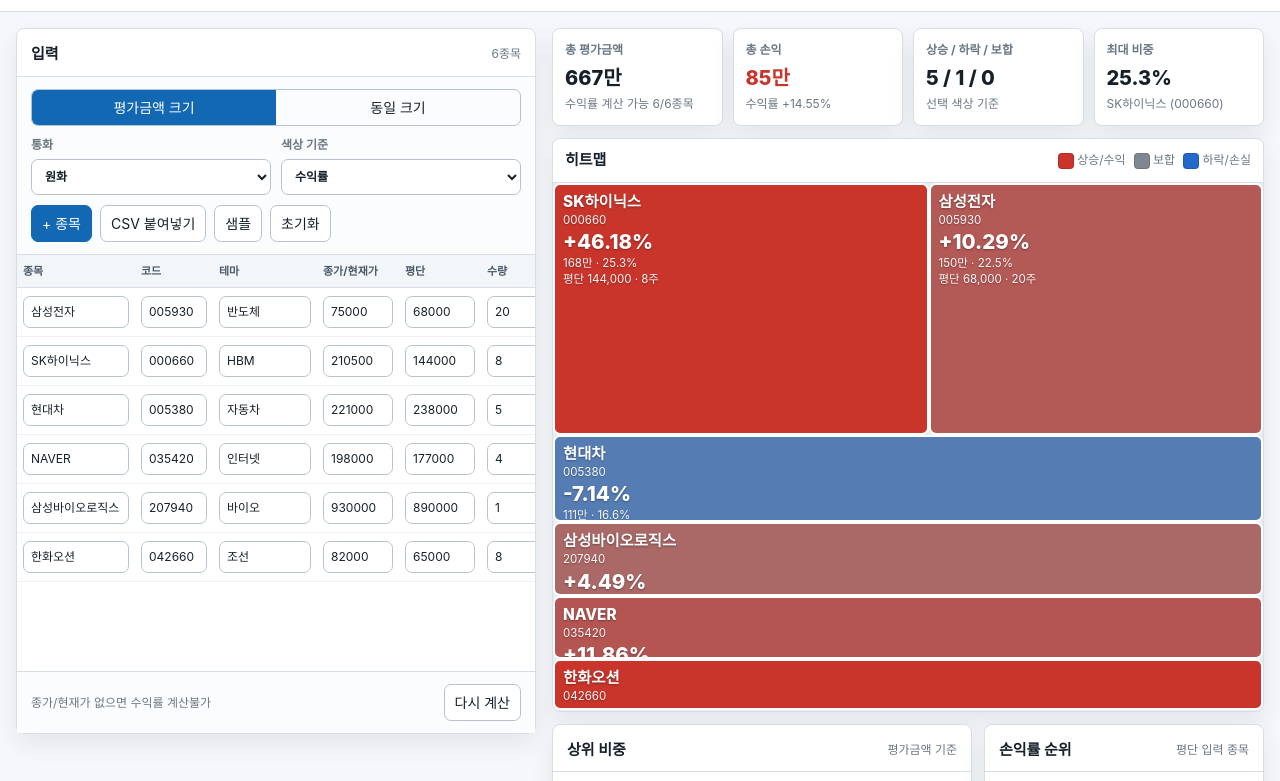
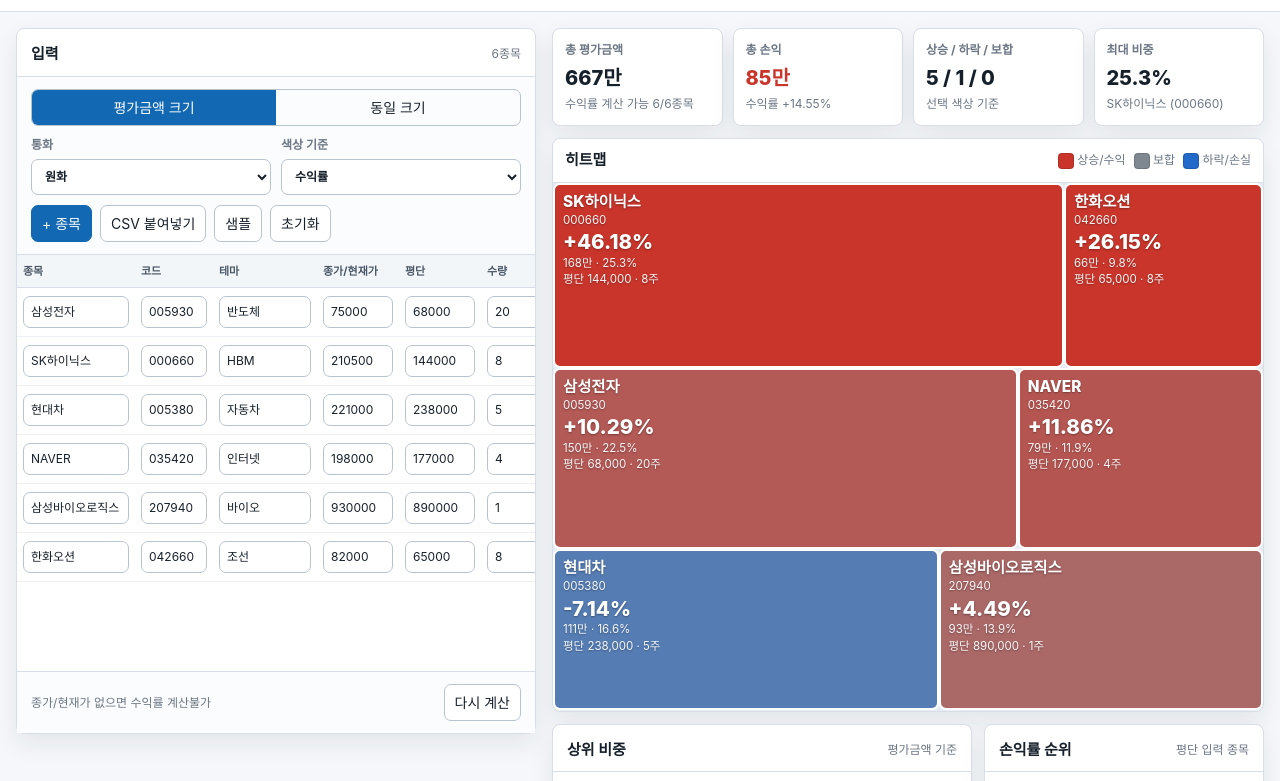
Before and after one commit to ProjectDragonOC/portfolio-heatmap-builder, a plain HTML site: page index.html in a window 1280 px wide. Shown: the part 65-846 px from the top of the page. Drawn offline with Linux system fonts and the light colour scheme.

Commit message:
Polish heatmap mosaic layout

```diff
--- a/index.html
+++ b/index.html
@@ -523,7 +523,7 @@
   <div class="app">
     <header>
       <div>
-        <h1>Portfolio Heatmap Builder</h1>
+        <h1>포트폴리오 히트맵 빌더</h1>
         <div class="muted">종목·종가/현재가·평단·수량 입력형 보유 히트맵</div>
       </div>
       <div class="header-actions">
@@ -888,7 +888,7 @@
         return;
       }
       const values = data.map(r => sizeMode === "equal" ? 1 : Math.max(r.value, 1));
-      const rects = squarify(values, 0, 0, width, height);
+      const rects = mosaicLayout(values, 0, 0, width, height);
       const metricKey = el.colorMetric.value === "daily" ? "daily" : "returnPct";
       const totalValue = data.reduce((sum, r) => sum + r.value, 0);
       data.forEach((r, i) => {
@@ -917,6 +917,44 @@
       const n = parseNumber(value);
       if (!n) return "-";
       return n.toLocaleString("ko-KR", { maximumFractionDigits: 2 });
+    }
+
+    function mosaicLayout(values, x, y, w, h) {
+      const safeValues = values.map(value => Math.max(value, 0));
+      const total = safeValues.reduce((sum, value) => sum + value, 0);
+      if (total <= 0) return [];
+      const items = safeValues
+        .map((value, i) => ({ i, value }))
+        .sort((a, b) => b.value - a.value);
+      const rowCount = Math.max(1, Math.min(items.length, Math.ceil(Math.sqrt(items.length))));
+      const rows = Array.from({ length: rowCount }, () => ({ items: [], sum: 0 }));
+      items.forEach(item => {
+        const target = rows.reduce((best, row) => row.sum < best.sum ? row : best, rows[0]);
+        target.items.push(item);
+        target.sum += item.value;
+      });
+      rows.sort((a, b) => b.sum - a.sum);
+
+      const rects = Array(values.length);
+      let cy = y;
+      let remainingH = h;
+      rows.forEach((row, rowIndex) => {
+        if (!row.items.length || row.sum <= 0) return;
+        const rowH = rowIndex === rows.length - 1 ? remainingH : Math.max(64, h * (row.sum / total));
+        const actualRowH = Math.min(remainingH, rowH);
+        let cx = x;
+        let remainingW = w;
+        row.items.sort((a, b) => b.value - a.value).forEach((item, itemIndex) => {
+          const itemW = itemIndex === row.items.length - 1 ? remainingW : Math.max(90, w * (item.value / row.sum));
+          const actualW = Math.min(remainingW, itemW);
+          rects[item.i] = { x: cx, y: cy, w: actualW, h: actualRowH };
+          cx += actualW;
+          remainingW -= actualW;
+        });
+        cy += actualRowH;
+        remainingH -= actualRowH;
+      });
+      return rects;
     }
 
     function squarify(values, x, y, w, h) {
@@ -1021,7 +1059,7 @@
       const chartY = 92;
       const chartH = height - chartY - 44;
       const values = data.map(r => sizeMode === "equal" ? 1 : Math.max(r.value, 1));
-      const rects = squarify(values, 24, chartY, width - 48, chartH);
+      const rects = mosaicLayout(values, 24, chartY, width - 48, chartH);
       const metricKey = el.colorMetric.value === "daily" ? "daily" : "returnPct";
       const totalValue = data.reduce((sum, r) => sum + r.value, 0);
       const tiles = data.map((r, i) => {
@@ -1052,7 +1090,7 @@
       return `<?xml version="1.0" encoding="UTF-8"?>
         <svg xmlns="http://www.w3.org/2000/svg" width="${width}" height="${height}" viewBox="0 0 ${width} ${height}">
           <rect width="100%" height="100%" fill="#f5f7fa"/>
-          <text x="24" y="38" fill="#16202a" font-size="28" font-weight="800">Portfolio Heatmap</text>
+          <text x="24" y="38" fill="#16202a" font-size="28" font-weight="800">포트폴리오 히트맵</text>
           <text x="24" y="66" fill="#6b7785" font-size="16">총 평가금액 ${escapeXml(formatMoney(totalValue))} · 크기 ${sizeMode === "equal" ? "동일" : "평가금액"} · 색 ${el.colorMetric.value === "daily" ? "오늘 등락률" : "수익률"}</text>
           ${tiles}
         </svg>`;
```
